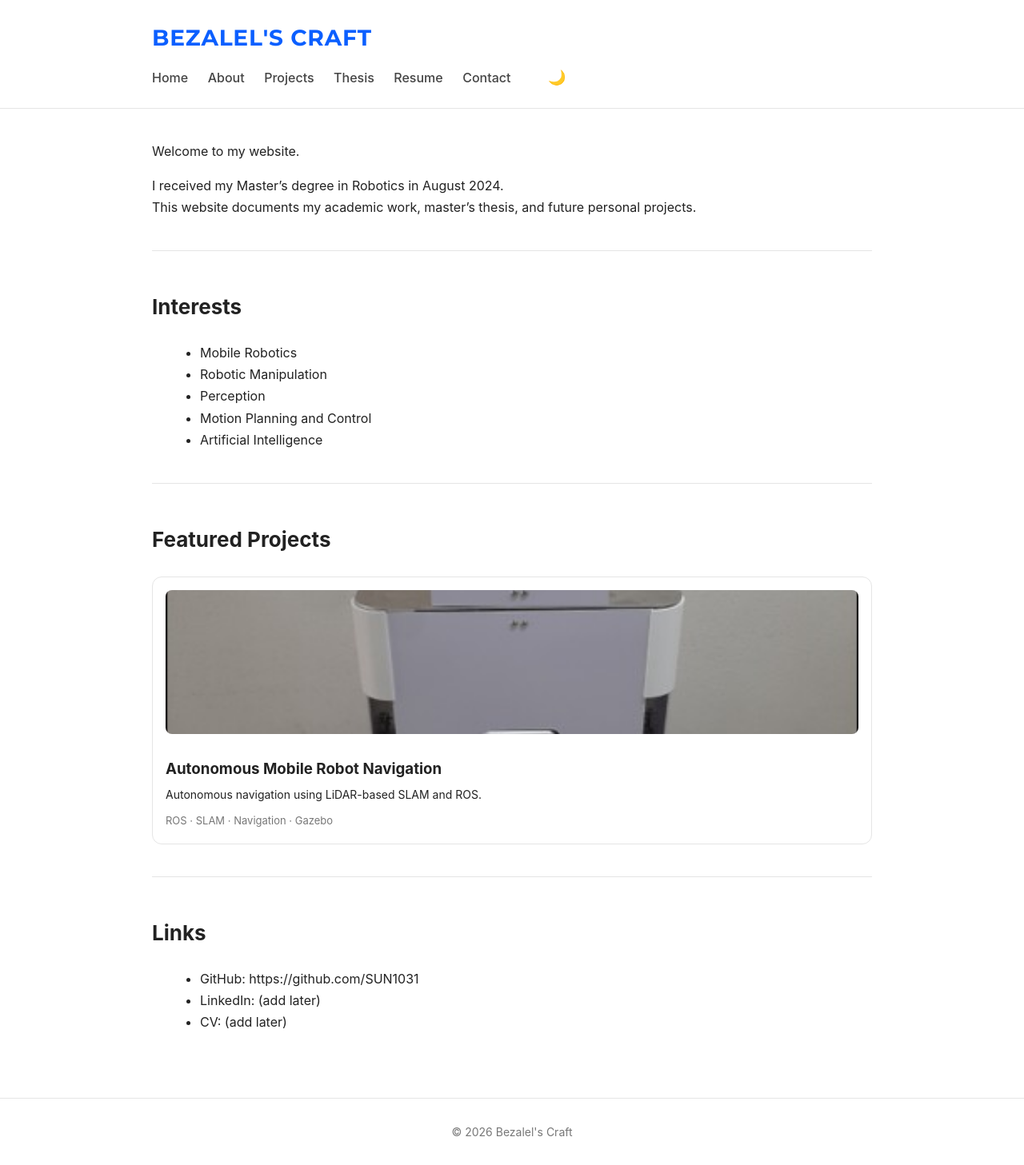
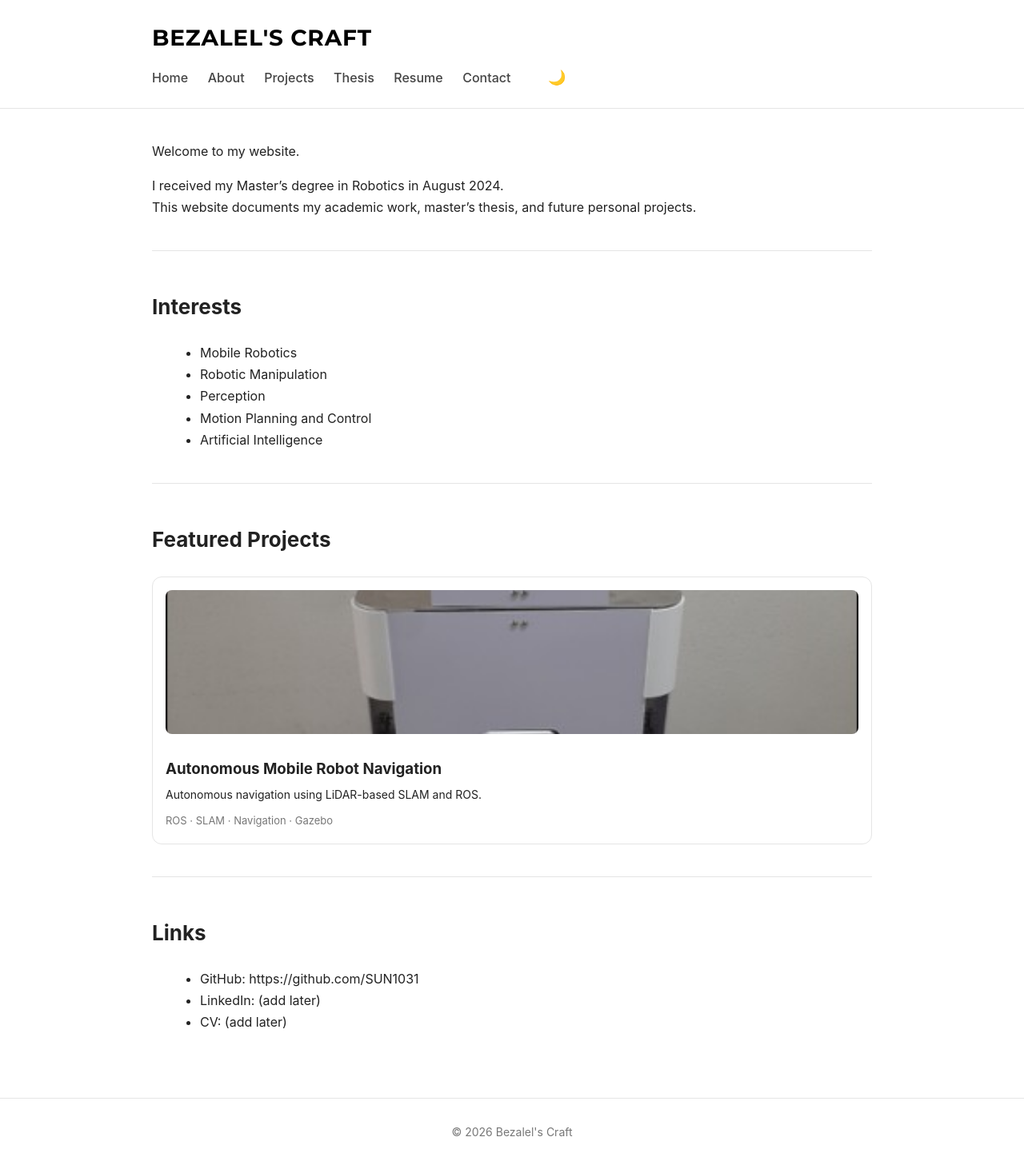
Before and after one commit to SUN1031/SUN1031.github.io, a Jekyll site: the page built from index.md, in a window 1280 px wide. Shown: the whole page at 80% size. Built offline with Jekyll 4.4.1, drawn with Linux system fonts in a browser that asks for light colours.

Commit message:
Update style.css

```diff
--- a/assets/css/style.css
+++ b/assets/css/style.css
@@ -218,8 +218,15 @@ main strong {
   letter-spacing: 0.8px;
   text-transform: uppercase;
   transition: opacity 0.2s ease;
+  color: #000000;
 }
 
 .site-title a:hover {
   opacity: 0.85;
 }
+
+@media (prefers-color-scheme: dark) {
+  .site-title a {
+    color: #4da3ff;
+  }
+}
```
